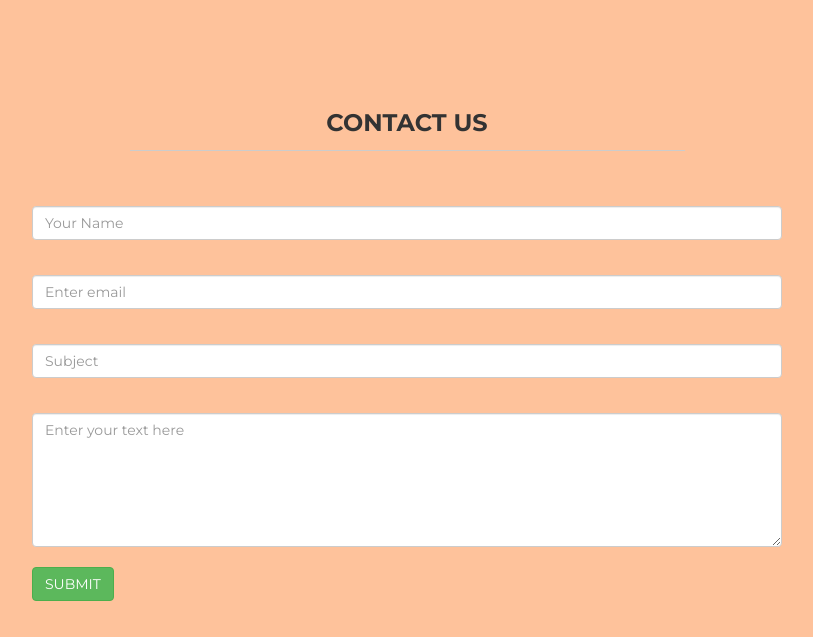
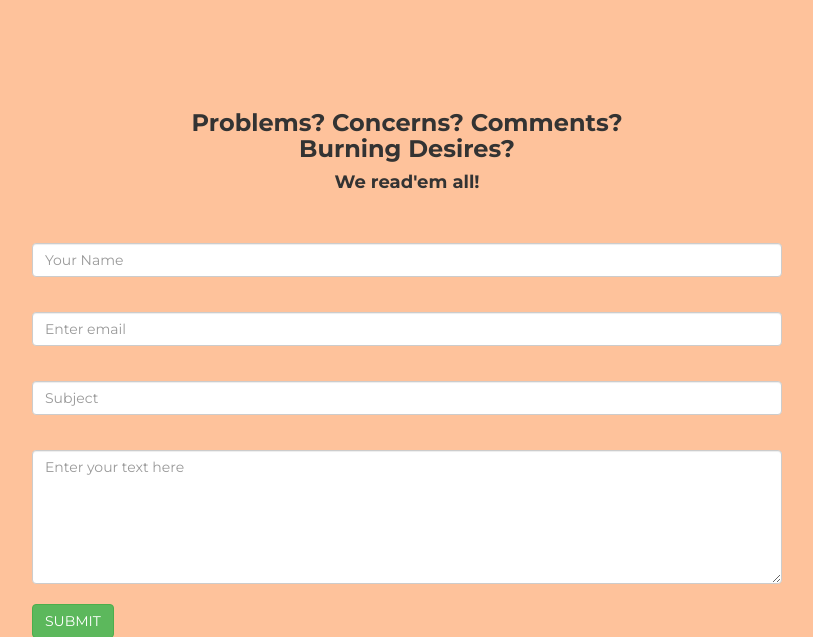
Before and after one commit to CS-3337-Spr2017-MWsec/Sea-Food-, a Java web app: page /Contact in a window 1280 px wide. Shown: the part 191-828 px from the top of the page, without its empty margins (233-1046 px from the left). Run offline with Tomcat 11, a stand-in JSP engine, Linux system fonts and the light colour scheme; some libraries are stand-ins or nearby versions.

Commit message:
Adding some flavor to our jsps.

```diff
--- a/SeeFoodWorkspace/See-Food/WebContent/WEB-INF/SFSS/ContactMe.jsp
+++ b/SeeFoodWorkspace/See-Food/WebContent/WEB-INF/SFSS/ContactMe.jsp
@@ -38,8 +38,6 @@
 					<li><a href="ProductSelectionController">Market</a></li>
 					<li><a href="#">About</a></li>
 					<li><a href="ShoppingCartController">Shopping Cart</a></li>
-
-
 				</ul>
 			</div>
 		</div>
@@ -51,8 +49,8 @@
     <div class="container pt">
         <div class="row mt">
             <div class="col-lg-6 col-lg-offset-3 centered">
-                <h3>CONTACT US</h3>
-                <hr>
+                 <h3>Problems? Concerns? Comments?<br/>Burning Desires?</h3>
+                 <h4>We read'em all!</h4>
 
             </div>
         </div>
--- a/SeeFoodWorkspace/See-Food/WebContent/WEB-INF/SFSS/Homepage.jsp
+++ b/SeeFoodWorkspace/See-Food/WebContent/WEB-INF/SFSS/Homepage.jsp
@@ -45,7 +45,7 @@
 					<li><a href="ProductSelectionController">Market</a></li>
 					<li><a href="#">About</a></li>
 					<li><a href="ShoppingCartController">Shopping Cart</a></li>
-					<li><a href="Contact">Contact</a></li>
+					<li><a href="ContactMe">Contact</a></li>
 
 				</ul>
 
--- a/SeeFoodWorkspace/See-Food/WebContent/WEB-INF/SFSS/ShoppingCart.jsp
+++ b/SeeFoodWorkspace/See-Food/WebContent/WEB-INF/SFSS/ShoppingCart.jsp
@@ -97,7 +97,7 @@
 					</p>
 
 					<c:forEach items="${userProducts}" var="product">
-						<li><c:choose>
+						<c:choose>
 								<c:when test="${product.delete}">
 									<!-- If product object is marked for removal. -->
 									<div style="">
@@ -139,7 +139,7 @@
 										<hr />
 									</div>
 								</c:otherwise>
-							</c:choose></li>
+							</c:choose>
 					</c:forEach>
 
 					<a href="SeeFoodController"><button>Continue shopping</button></a> &emsp; <input
```
